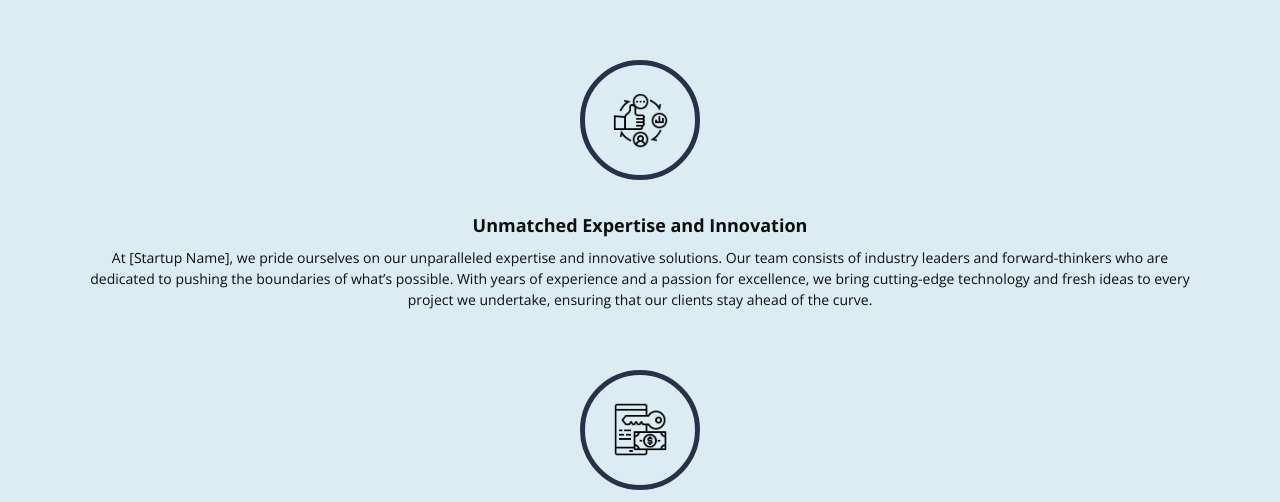
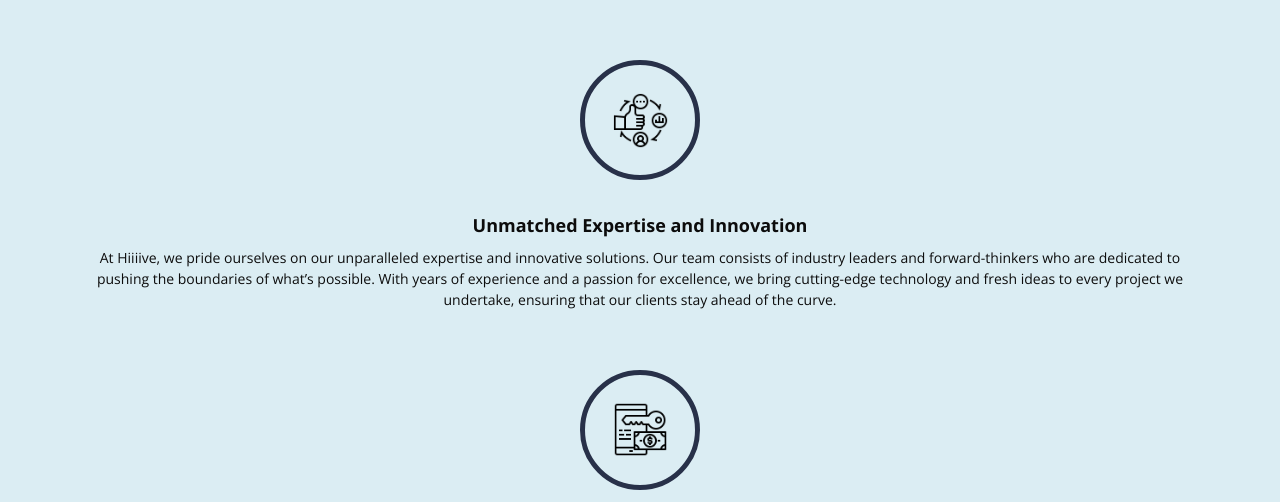
Before and after one commit to iyshwariya4/Hiiiive, a plain HTML site: page why.html in a window 1280 px wide. Shown: the part 298-800 px from the top of the page. Drawn offline with nearby package versions, Linux system fonts and the light colour scheme; some packages are replaced by stand-ins of ours.

```diff
--- a/why.html
+++ b/why.html
@@ -100,7 +100,7 @@
               Unmatched Expertise and Innovation
             </h5>
             <p>
-              At [Startup Name], we pride ourselves on our unparalleled expertise and innovative solutions. Our team consists of industry leaders and forward-thinkers who are dedicated to pushing the boundaries of what’s possible. With years of experience and a passion for excellence, we bring cutting-edge technology and fresh ideas to every project we undertake, ensuring that our clients stay ahead of the curve.
+              At Hiiiive, we pride ourselves on our unparalleled expertise and innovative solutions. Our team consists of industry leaders and forward-thinkers who are dedicated to pushing the boundaries of what’s possible. With years of experience and a passion for excellence, we bring cutting-edge technology and fresh ideas to every project we undertake, ensuring that our clients stay ahead of the curve.
             </p>
           </div>
         </div>
```
Also changed, not shown: index.html (+1 -1 lines).
